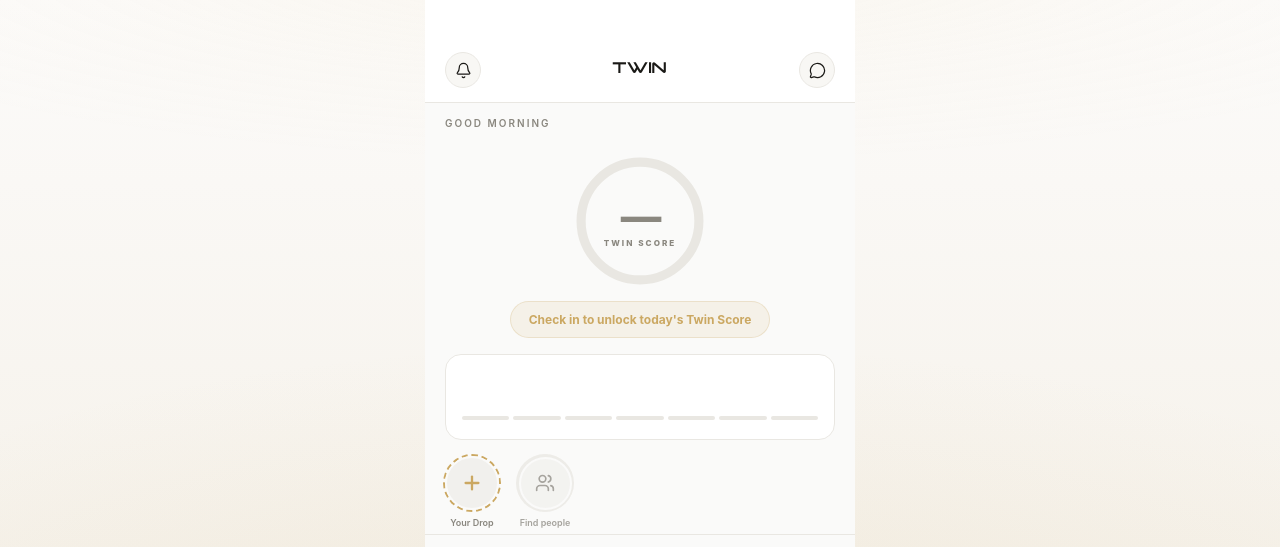
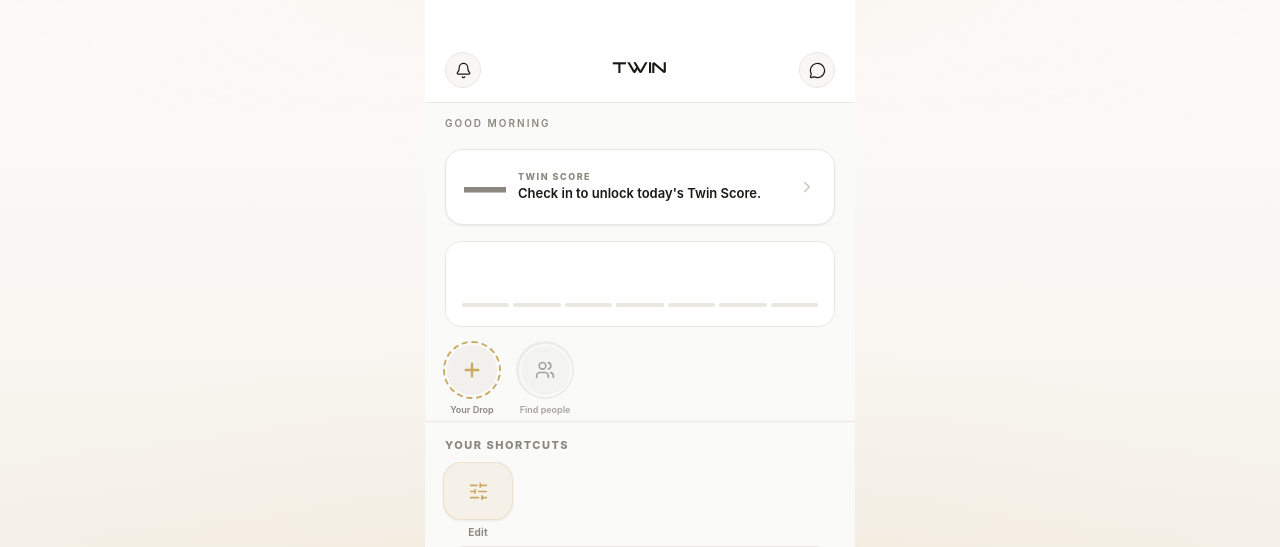
Before and after one commit to kbm20010807-png/ephas-twin-v3, a Flask app: template templates/home.html in a window 1280 px wide. Shown: the top 547 px of the page. Run offline with Flask 3, Linux system fonts and the light colour scheme; the template is opened without the code that fills it, so the values that code supplies are empty.

Commit message:
Home: replace big Twin Score ring with a compact score card; check-in/out results replaceState to Home so back/AXON never loops to results

```diff
--- a/templates/checkin.html
+++ b/templates/checkin.html
@@ -298,6 +298,8 @@ function submit(){
 }
 function showReward(d){
   var $=function(id){return document.getElementById(id);};
+  // Point the back-stack at Home so back/swipe/AXON never loops to this results screen.
+  try{ history.replaceState(null,'','/home'); }catch(e){}
   $('rwLevelTitle').textContent='Level '+(d.level||1)+(d.level_title?' · '+d.level_title:'');
   if(window.Celebrate){
     Celebrate.haptic(d.milestone?[20,50,20,50,30]:[14,40,14]);
--- a/templates/checkout.html
+++ b/templates/checkout.html
@@ -246,7 +246,7 @@ function submit(){
   const btn=event&&event.target?event.target.closest('button'):null;
   if(btn){btn.disabled=true;btn.style.opacity='.7';}
   fetch('/checkout',{method:'POST',headers:{'Content-Type':'application/x-www-form-urlencoded'},body})
-    .then(r=>{ if(!r.ok) throw 0; document.getElementById('sOv').classList.add('show'); if(typeof lucide!=='undefined')lucide.createIcons(); coachCheckin('evening'); })
+    .then(r=>{ if(!r.ok) throw 0; try{history.replaceState(null,'','/home');}catch(e){} document.getElementById('sOv').classList.add('show'); if(typeof lucide!=='undefined')lucide.createIcons(); coachCheckin('evening'); })
     .catch(()=>{ if(btn){btn.disabled=false;btn.style.opacity='1';} alert('Could not save check-out. Please try again.'); });
 }
 function coachCheckin(kind){
--- a/templates/home.html
+++ b/templates/home.html
@@ -166,6 +166,22 @@
 .tscore-action .ta-txt{flex:1;font-size:12px;color:var(--text);line-height:1.45;font-weight:500;}
 .tscore-action .ta-txt b{color:var(--gold);font-weight:700;text-transform:uppercase;font-size:9px;letter-spacing:1px;display:block;margin-bottom:2px;}
 .tscore-cta{margin-top:14px;font-size:12px;font-weight:700;color:var(--gold);background:var(--gold-dim);border:1px solid var(--gold-b);border-radius:var(--r-full);padding:10px 18px;text-decoration:none;}
+/* Compact Twin Score card (no big ring) */
+.tsc-card{display:block;margin:14px 20px 0;padding:16px 18px;background:var(--card);border:1px solid var(--border);border-radius:18px;box-shadow:var(--sh);cursor:pointer;text-decoration:none;}
+.tsc-card:active{transform:scale(.995);}
+.tsc-top{display:flex;align-items:center;gap:14px;}
+.tsc-num{font-family:'Inter',sans-serif;font-weight:800;font-size:42px;letter-spacing:-2px;line-height:1;flex-shrink:0;}
+.tsc-meta{flex:1;min-width:0;}
+.tsc-lbl{font-size:9px;font-weight:800;letter-spacing:1.5px;color:var(--sub);text-transform:uppercase;}
+.tsc-verdict{font-size:13px;font-weight:600;color:var(--black);line-height:1.35;margin-top:3px;}
+.tsc-arrow{width:18px;height:18px;stroke:var(--muted);fill:none;stroke-width:2;flex-shrink:0;}
+.tsc-track{height:6px;background:var(--bg-2);border-radius:var(--r-full);overflow:hidden;margin:14px 0 0;}
+.tsc-fill{height:100%;border-radius:var(--r-full);transition:width 1s cubic-bezier(.16,1,.3,1);}
+.tsc-action{display:flex;align-items:flex-start;gap:9px;margin-top:14px;padding-top:14px;border-top:1px solid var(--border);}
+.tsc-action .ta-ico{width:30px;height:30px;border-radius:9px;background:var(--gold-dim);border:1px solid var(--gold-b);display:flex;align-items:center;justify-content:center;flex-shrink:0;}
+.tsc-action .ta-ico svg{width:15px;height:15px;stroke:var(--gold);fill:none;stroke-width:2;}
+.tsc-action .ta-txt{flex:1;font-size:12px;color:var(--text);line-height:1.45;font-weight:500;}
+.tsc-action .ta-txt b{color:var(--gold);font-weight:700;text-transform:uppercase;font-size:9px;letter-spacing:1px;display:block;margin-bottom:2px;}
 /* streak-at-risk banner */
 .risk-card{display:flex;align-items:center;gap:12px;margin:12px 20px 0;padding:13px 16px;background:linear-gradient(135deg,rgba(217,154,82,.14),var(--card));border:1px solid var(--gold-b);border-radius:16px;text-decoration:none;box-shadow:0 6px 18px rgba(217,154,82,.10);}
 .risk-card:active{transform:scale(.99);}
@@ -305,30 +321,34 @@
 </a>
 {% endif %}
 
-<!-- ===== TWIN SCORE HERO ===== -->
+<!-- ===== TWIN SCORE (compact card, no big ring) ===== -->
 {% if twin.has %}
-<div class="tscore h-rise hd2" onclick="location.href='/analytics'" style="cursor:pointer;">
-  <svg class="tscore-ring" viewBox="0 0 130 130">
-    <circle class="tscore-bg" cx="65" cy="65" r="58"/>
-    <circle class="tscore-fg" cx="65" cy="65" r="58" stroke="{{ twin.color }}" stroke-dasharray="364" stroke-dashoffset="{{ twin.offset }}"/>
-    <text class="tscore-val" x="65" y="64" text-anchor="middle" dominant-baseline="middle">{{ twin.score }}</text>
-    <text class="tscore-lbl" x="65" y="90" text-anchor="middle">TWIN SCORE</text>
-  </svg>
-  <div class="tscore-verdict">{{ twin.verdict }}</div>
-  <div class="tscore-action" style="width:100%;max-width:340px;">
+<div class="tsc-card h-rise hd2" onclick="location.href='/analytics'">
+  <div class="tsc-top">
+    <div class="tsc-num" style="color:{{ twin.color }}">{{ twin.score }}</div>
+    <div class="tsc-meta">
+      <div class="tsc-lbl">TWIN SCORE</div>
+      <div class="tsc-verdict">{{ twin.verdict }}</div>
+    </div>
+    <i data-lucide="chevron-right" class="tsc-arrow"></i>
+  </div>
+  <div class="tsc-track"><div class="tsc-fill" style="width:{{ twin.score }}%;background:{{ twin.color }}"></div></div>
+  <div class="tsc-action">
     <div class="ta-ico"><i data-lucide="arrow-up-right"></i></div>
     <div class="ta-txt"><b>Today's move</b>{{ twin.action }}</div>
   </div>
 </div>
 {% else %}
-<div class="tscore h-rise hd2">
-  <svg class="tscore-ring" viewBox="0 0 130 130">
-    <circle class="tscore-bg" cx="65" cy="65" r="58"/>
-    <text class="tscore-val" x="65" y="64" text-anchor="middle" dominant-baseline="middle" style="fill:var(--sub);">—</text>
-    <text class="tscore-lbl" x="65" y="90" text-anchor="middle">TWIN SCORE</text>
-  </svg>
-  <a href="/checkin" class="tscore-cta">Check in to unlock today's Twin Score</a>
-</div>
+<a href="/checkin" class="tsc-card tsc-empty h-rise hd2">
+  <div class="tsc-top">
+    <div class="tsc-num" style="color:var(--sub)">—</div>
+    <div class="tsc-meta">
+      <div class="tsc-lbl">TWIN SCORE</div>
+      <div class="tsc-verdict">Check in to unlock today's Twin Score.</div>
+    </div>
+    <i data-lucide="chevron-right" class="tsc-arrow"></i>
+  </div>
+</a>
 {% endif %}
 
 <!-- ===== THIS WEEK (don't break the chain) ===== -->
```
Also changed, not shown: 1 other file.
